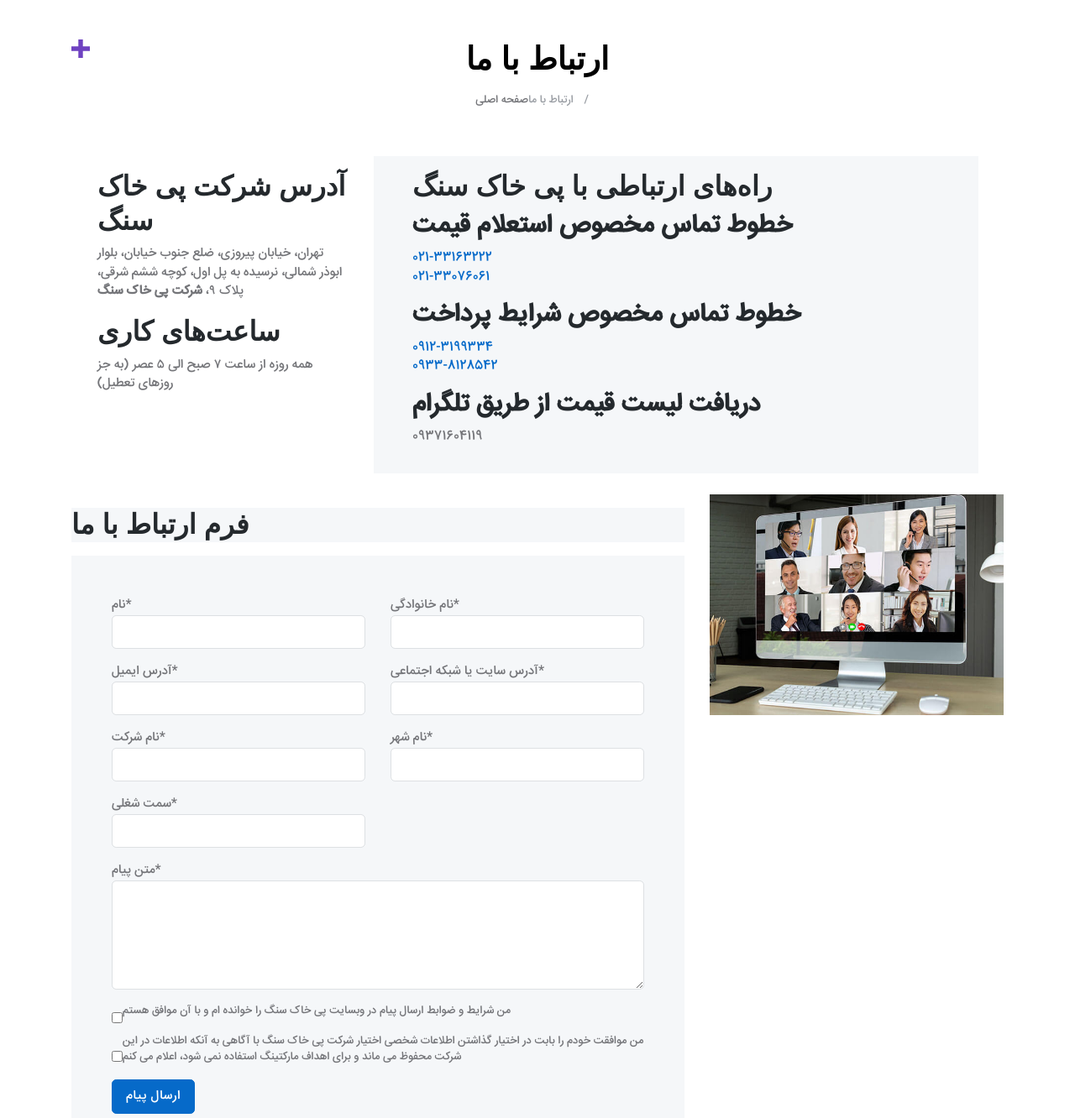
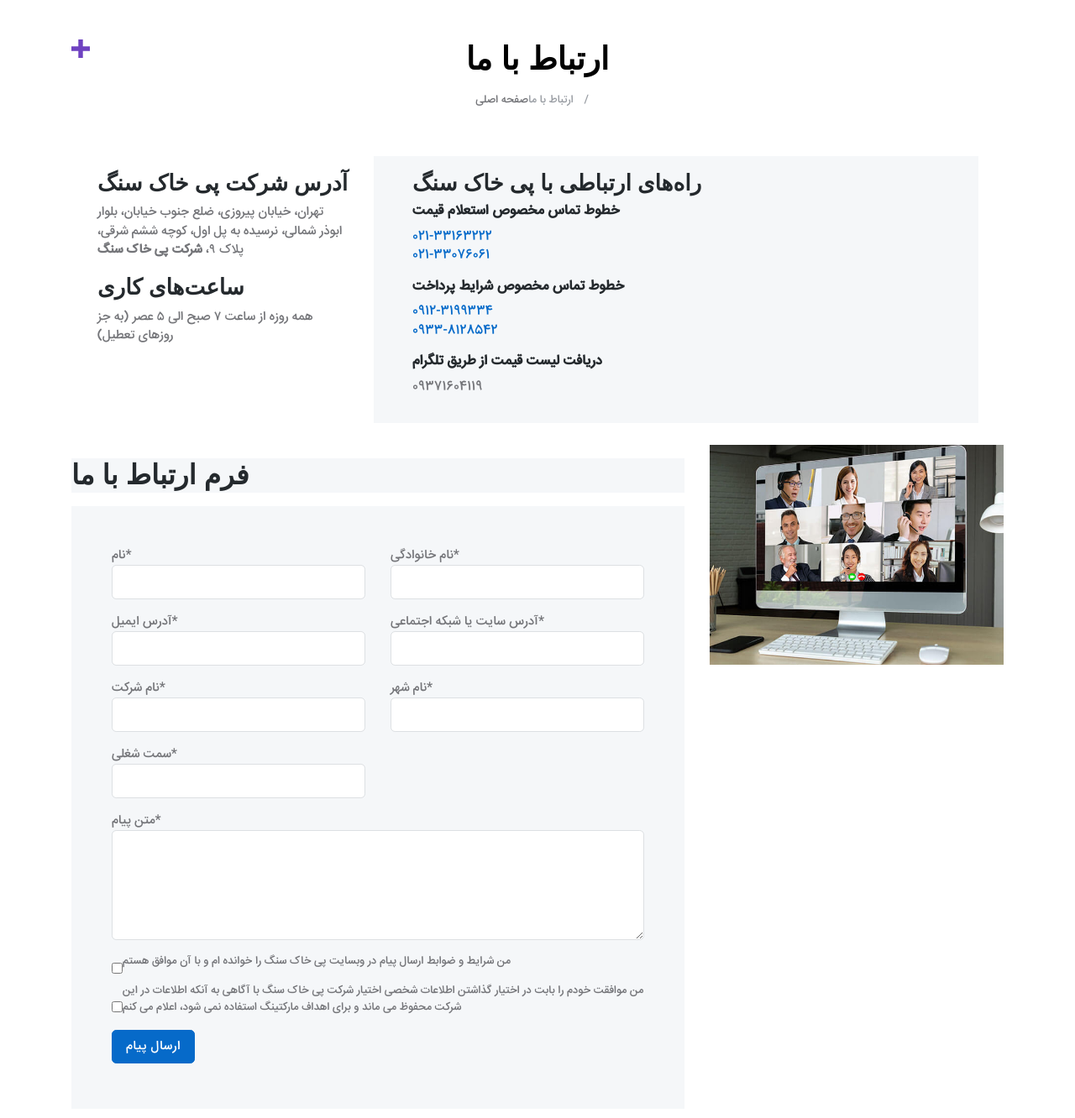
Before and after one commit to sina47822/peykhaks-django, a Django app: page /contact-us/ in a window 1280 px wide. Shown: the part 167-1499 px from the top of the page at 84% size. Run offline with Django 4.2, Linux system fonts and the light colour scheme; parts of the project's set-up code (start-up, migrations or seed data) failed here and were passed over; some libraries are stand-ins or nearby versions; some web fonts are replaced.

Commit message:
add some call to action to the post and edit header and contact us for user friendly

```diff
--- a/core/templates/partials/footer.html
+++ b/core/templates/partials/footer.html
@@ -83,11 +83,19 @@ Footer START -->
                 {% translate 'تلفن:' %}
                 <span class="h6 fw-light ms-2">{% translate '33163222' %}</span>
                 <span class="h6 fw-light ms-2">{% translate '33076061' %}</span>
+                <br>
+                <span class="h6 fw-light ms-2">{% translate '0912-3199334' %}</span>
+                <span class="h6 fw-light ms-2">{% translate '0933-8128542' %}</span>
                 <span class="d-block small">{% translate '(همه روزه از ساعت ۷ صبح الی ۵ عصر و پنجشنبه ها از ساعت 8 تا 13 به جز روزهای تعطیل)' %}</span>
             </p>
 
             <p class="mb-0 mt-2">{% translate 'ایمیل:' %}<span class="h6 fw-light ms-2">{% translate 'peykhaksang@gmail.com' %}</span></p>
-            <p class="mb-0 mt-2">{% translate 'آدرس:' %}<span class="h6 fw-light ms-2">{%blocktrans%}تهران، خیابان پیروزی، ضلع جنوب خیابان، بلوار ابوذر شمالی، نرسیده به پل اول، کوچه ششم شرقی، پلاک ۹، شرکت پی خاک سنگ{% endblocktrans%}</span></p>
+            <p class="mb-0 mt-2">{% translate 'آدرس:' %}
+                <span class="h6 fw-light ms-2">{% blocktrans %}تهران، خیابان پیروزی، ضلع جنوب خیابان، بلوار ابوذر شمالی، نرسیده به پل اول، کوچه ششم شرقی، پلاک ۹، شرکت پی خاک سنگ{% endblocktrans %}</span>
+            </p>
+            <p class="mb-0 mt-2">{% translate 'دریافت لیست قیمت از طریق تلگرام:' %}
+                <span class="h6 fw-light ms-2">{% translate '09371604119' %}</span>
+            </p>
 
             {% comment %} <div class="row g-2 mt-2">
                 <!-- Google play store button -->
--- a/core/templates/website/contact.html
+++ b/core/templates/website/contact.html
@@ -47,11 +47,11 @@
     <!-- contact us Page content-->
     <div class="container">
         <div class="contact-us-holder row container">
-            <div class="col-sm-4 p-3">
+            <div class="col-12 col-md-4 col-sm-6 p-3">
                 <div class="">
                     <div class="address-header">
                         <div class="container">
-                            <h2 class="">{% translate 'آدرس شرکت پی خاک سنگ' %}</h2>
+                            <h2 class="h4">{% translate 'آدرس شرکت پی خاک سنگ' %}</h2>
                         </div>
                     </div>
                     <div class="address">
@@ -61,7 +61,7 @@
                     </div>
                     <div class="work-time-header">
                         <div class="container">
-                            <h2 class="">{% translate 'ساعت‌های کاری' %}</h2>
+                            <h2 class="h4">{% translate 'ساعت‌های کاری' %}</h2>
                   </div>
                     </div>
                     <div class="work-times" >
@@ -71,7 +71,7 @@
                     </div>
                 </div>
             </div>
-            <div class="col-sm-8 bg-light mb-4 p-3">
+            <div class="col-12 col-md-8 col-sm-6 bg-light mb-4 p-3">
               <div class="">
                   <div class="container">
                       <div class="col-12">
@@ -79,12 +79,12 @@
                           <div class="wrap">
                               <div class="call-us-header" >
                                   <div class="container">
-                                      <h2 class="">{% translate 'راه‌های ارتباطی با پی خاک سنگ' %}</h2>
+                                      <h2 class="h4">{% translate 'راه‌های ارتباطی با پی خاک سنگ' %}</h2>
                                   </div>
                               </div>
                               <div class="call-us-header">
                                   <div class="container">
-                                      <h3 class="elementor-heading-title elementor-size-small">{% translate 'خطوط تماس مخصوص استعلام قیمت' %}</h3>
+                                      <h3 class="elementor-heading-title elementor-size-small h5">{% translate 'خطوط تماس مخصوص استعلام قیمت' %}</h3>
                                   </div>
                               </div>
                               <div class="call-us-header">
@@ -96,7 +96,7 @@
                               </div>
                               <div class="call-us-header">
                                   <div class="container">
-                                      <h3 class=" ">{% translate 'خطوط تماس مخصوص شرایط پرداخت' %}</h3>
+                                      <h3 class="h5 ">{% translate 'خطوط تماس مخصوص شرایط پرداخت' %}</h3>
                                   </div>
                               </div>
                               <div class="call-us-header">
@@ -111,7 +111,7 @@
                               </div>
                               <div class="call-us-header">
                                   <div class="container">
-                                      <h3 class="">{% translate 'دریافت لیست قیمت از طریق تلگرام' %}</h3>
+                                      <h3 class="h5">{% translate 'دریافت لیست قیمت از طریق تلگرام' %}</h3>
 
                                   </div>
                               </div>
@@ -129,9 +129,9 @@
           </div>
         </div>
         <div class="row">
-            <div class="col-xs-12 col-lg-8">
+            <div class="col-12 col-xs-12 col-lg-8">
               <div class="header my-3 bg-light">
-                  <h2>
+                  <h2 class="h2">
                       {% translate 'فرم ارتباط با ما' %}
                   </h2>
               </div>
```
Also changed, not shown: core/templates/website/blog-detail.html (+34 -0 lines).
